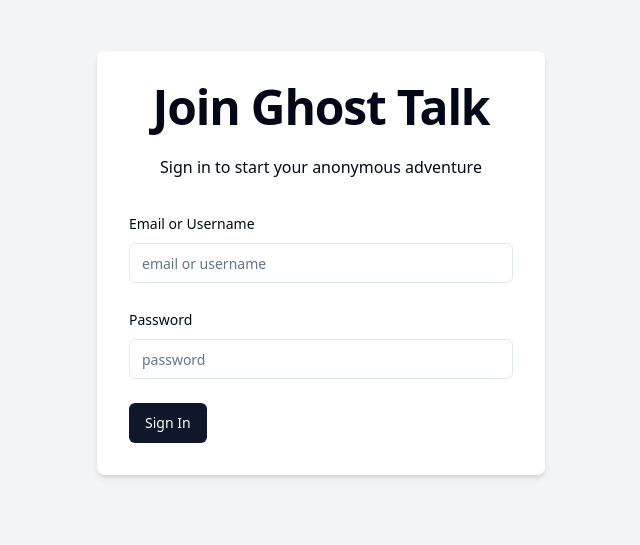
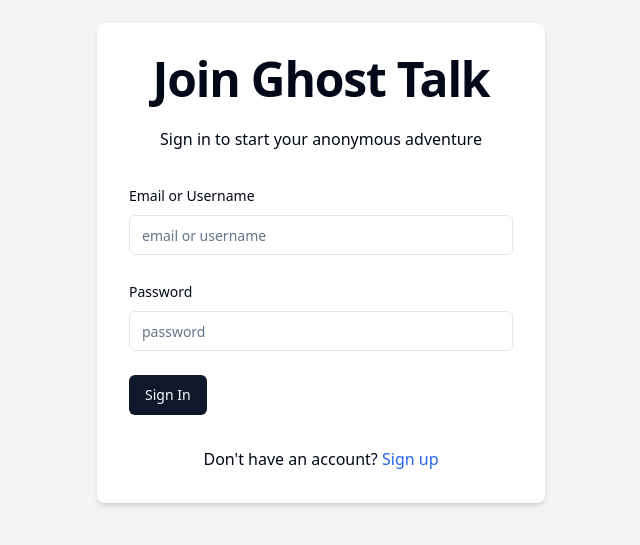
Before and after one commit to syedhisham/Nextjs-Ghost-Talk-App, a Next.js app: page /sign-in in a window 1280 px wide. Shown: the part 137-682 px from the top of the page, without its empty margins (319-959 px from the left). Built offline with nearby package versions, Linux system fonts and the light colour scheme.

Commit message:
updated response messages and signup route in sign in

```diff
--- a/src/app/(auth)/sign-in/page.tsx
+++ b/src/app/(auth)/sign-in/page.tsx
@@ -15,6 +15,7 @@ import { Input } from "@/components/ui/input";
 import { Button } from "@/components/ui/button";
 import { signInSchema } from "@/schemas/signInSchema";
 import { signIn } from "next-auth/react";
+import Link from "next/link";
 
 const Page = () => {
   const router = useRouter();
@@ -79,11 +80,17 @@ const Page = () => {
               )}
             />
 
-            <Button type="submit" >
-              Sign In
-            </Button>
+            <Button type="submit">Sign In</Button>
           </form>
         </Form>
+        <div className="text-center mt-4">
+          <p>
+            Don't have an account?{" "}
+            <Link href="/sign-up" className="text-blue-600 hover:text-blue-800">
+              Sign up
+            </Link>
+          </p>
+        </div>
       </div>
     </div>
   );
--- a/src/app/api/get-messages/route.ts
+++ b/src/app/api/get-messages/route.ts
@@ -58,7 +58,7 @@ export async function GET() {
       return Response.json(
         {
           success: false,
-          message: "User not found!",
+          message: "No messages have been received yet.",
         },
         { status: 404 }
       );
```
